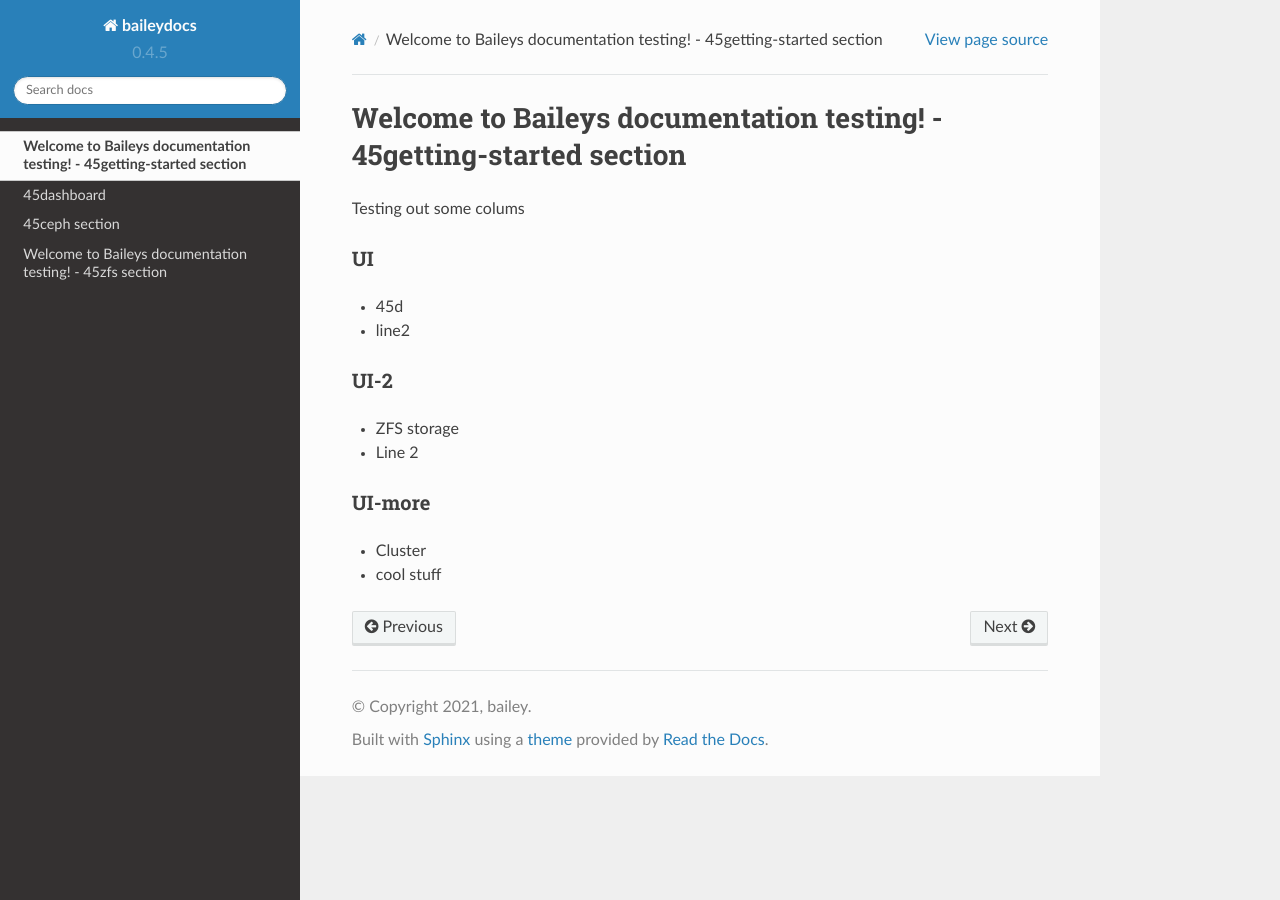
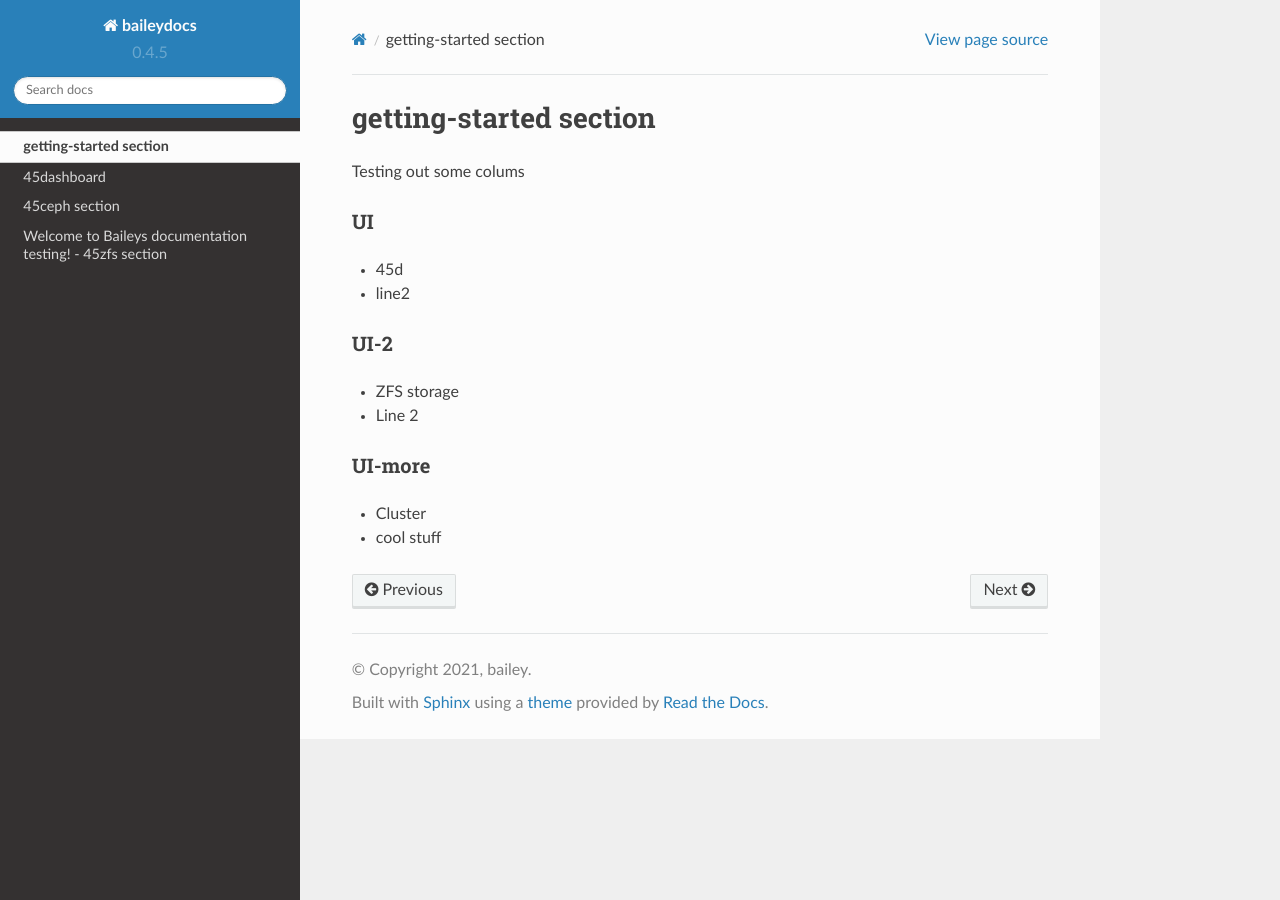
Before and after one commit to bailey-97/readthedocs-tutorial, a Sphinx documentation site: the page built from docs/getting-started/index.rst, in a window 1280 px wide. Built offline with Sphinx 7.4.7 and the Read the Docs theme 2.0.0, drawn with Linux system fonts in a browser that asks for light colours.

Commit message:
Update index.rst

```diff
--- a/docs/getting-started/index.rst
+++ b/docs/getting-started/index.rst
@@ -1,4 +1,4 @@
-Welcome to Baileys documentation testing! - 45getting-started section
+getting-started section
 ======================================================================
 
 Testing out some colums
```
